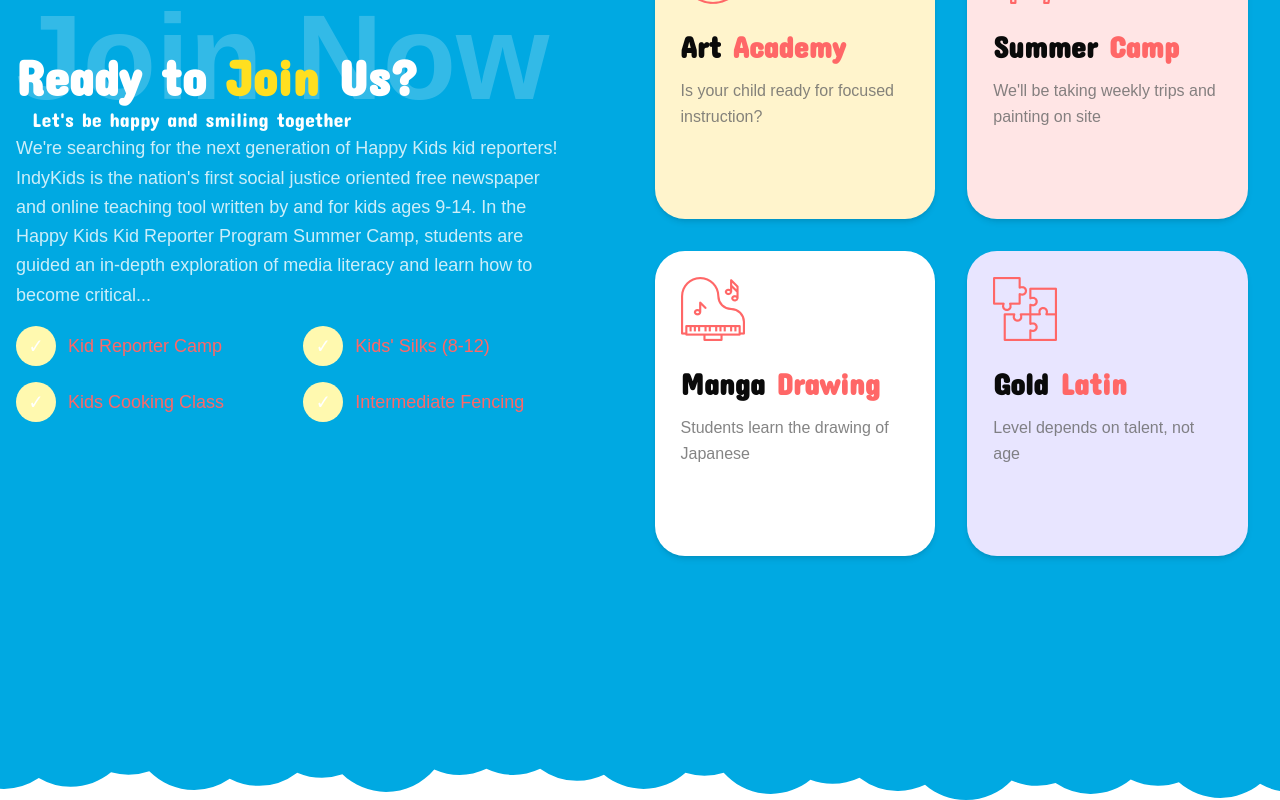
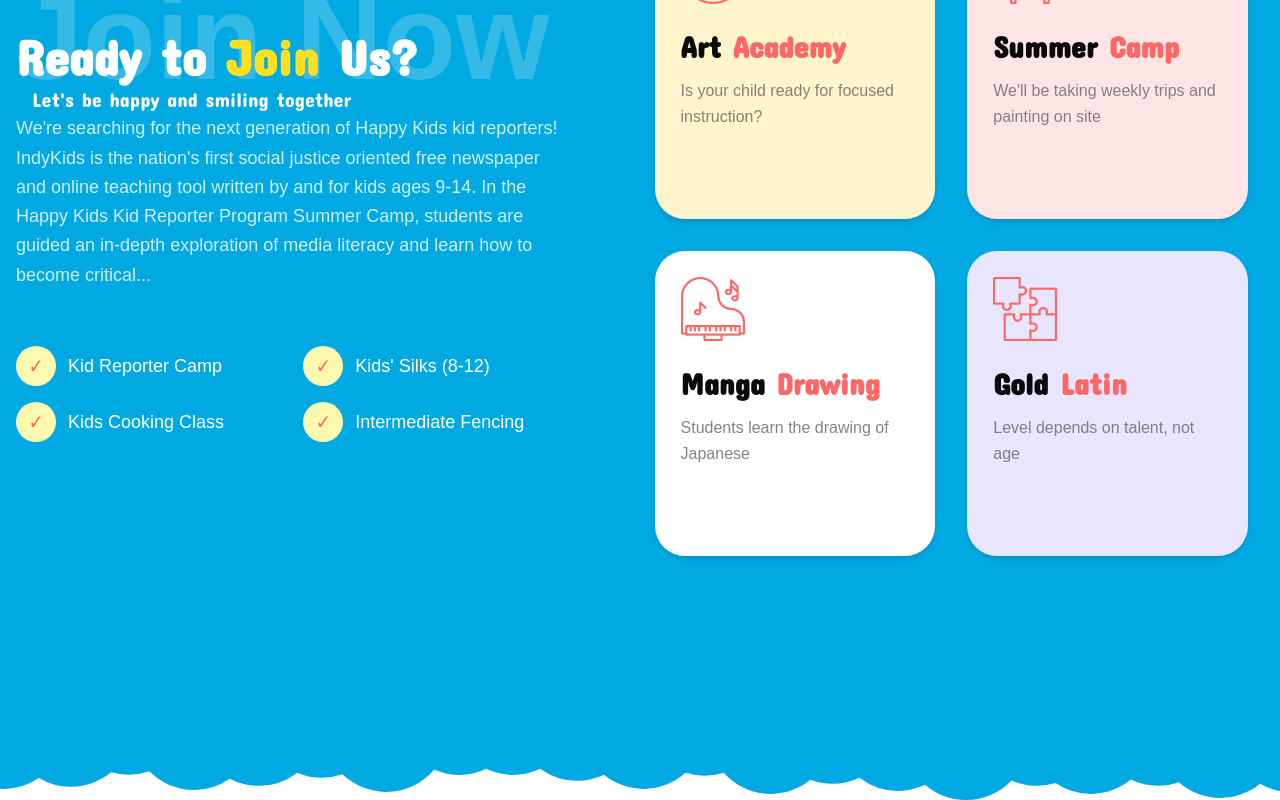
Before and after one commit to Dotun-Balogun/happy-kids, a Next.js app: page / in a window 1280 px wide. Shown: the part 2750-3550 px from the top of the page. Built offline with nearby package versions, Linux system fonts and the light colour scheme.

Commit message:
join us section

```diff
--- a/components/sections/homepage/JoinNow.tsx
+++ b/components/sections/homepage/JoinNow.tsx
@@ -37,7 +37,7 @@
 
             </div>
              <motion.div
-              className='grid grid-cols-1 sm:grid-cols-2 gap-4 pt-4'
+              className='grid grid-cols-1 sm:grid-cols-2 gap-4 mt-10 pt-4'
               initial={{ opacity: 0 }}
               whileInView={{ opacity: 1 }}
               viewport={{ once: true }}
@@ -58,10 +58,10 @@
         whileHover={{ scale: 1.1, rotate: 360 }}
         transition={{ duration: 0.5 }}
       >
-        <span className='text-white text-xl font-bold'>✓</span>
+        <span className='text-primary text-xl font-bold'>✓</span>
       </motion.div>
 
-      <p className='text-primary text-base lg:text-lg font-medium'>
+      <p className='text-white text-base lg:text-lg font-medium'>
         {item.text}
       </p>
     </motion.div>
```
